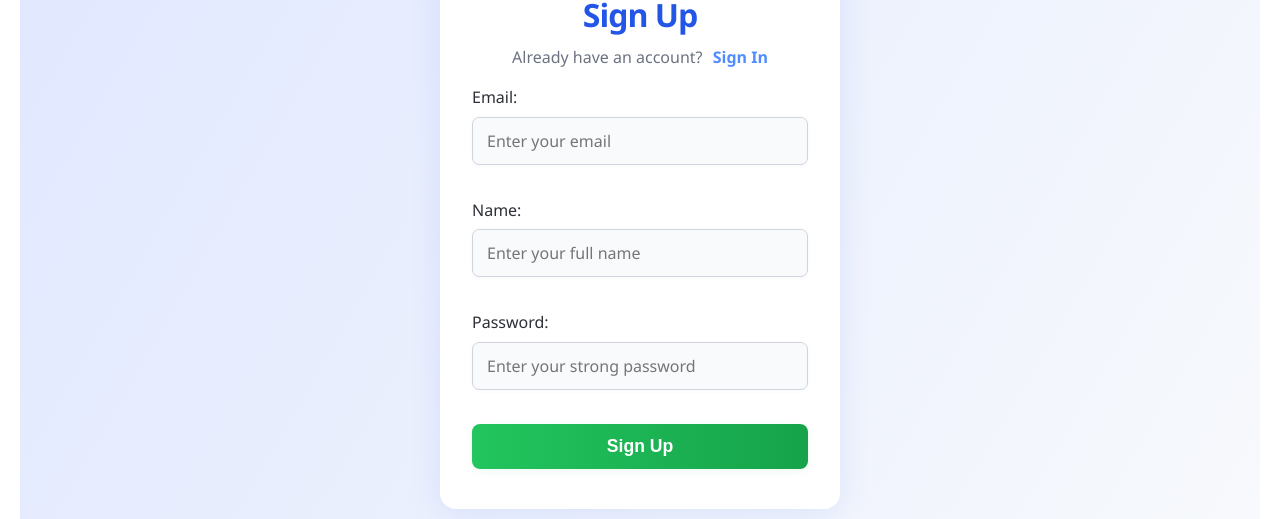
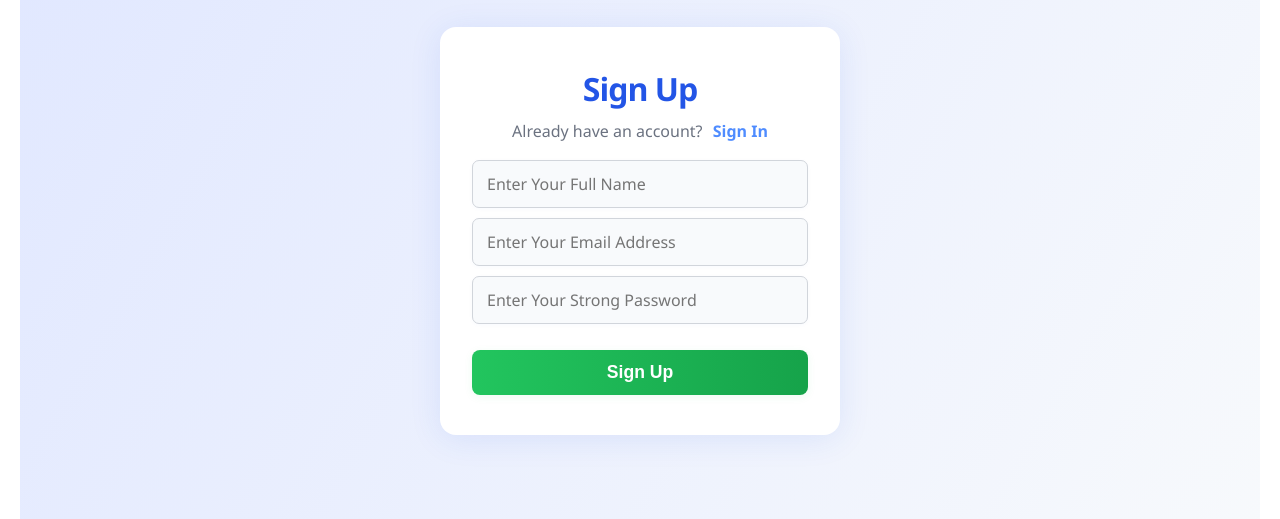
Before and after one commit to DharmiKhambhadiya/Blog-writing-using-React, a React (Vite) app: page /signup in a window 1280 px wide. Shown: the part 261-780 px from the top of the page. Built offline with nearby package versions, Linux system fonts and the light colour scheme; no server answers.

Commit message:
Fix:issue in sign up

```diff
--- a/src/components/css/login.css
+++ b/src/components/css/login.css
@@ -66,14 +66,14 @@
   width: 100%;
   display: flex;
   flex-direction: column;
-  gap: 18px;
+  /* gap: 18px; */
 }
 
 .input-group {
   width: 100%;
   display: flex;
   flex-direction: column;
-  gap: 6px;
+  /* gap: 6px; */
 }
 
 .input-field {
@@ -108,6 +108,7 @@
   cursor: pointer;
   transition: background 0.2s, transform 0.15s, box-shadow 0.2s;
   box-shadow: 0 2px 8px rgba(79, 140, 255, 0.08);
+  margin-top: 16px;
 }
 
 .login-btn:hover,
--- a/src/components/css/signup.css
+++ b/src/components/css/signup.css
@@ -70,7 +70,7 @@
   width: 100%;
   display: flex;
   flex-direction: column;
-  gap: 16px;
+  /* gap: 16px;  */
 }
 
 .signup-btn {
@@ -85,6 +85,7 @@
   cursor: pointer;
   transition: background 0.2s, transform 0.15s, box-shadow 0.2s;
   box-shadow: 0 2px 8px rgba(34, 197, 94, 0.08);
+  margin-top: 16px;
 }
 
 .signup-btn:hover,
@@ -99,7 +100,7 @@
   display: flex;
   flex-direction: column;
   gap: 6px;
-  margin-bottom: 18px;
+  margin-bottom: 10px;
 }
 
 .input-field {
--- a/src/components/signup.jsx
+++ b/src/components/signup.jsx
@@ -63,9 +63,21 @@ function Signupcomponent() {
 
         <form onSubmit={handleSubmit(signin)} className="signup-form">
           <Input
-            label="Email:"
+            type="text"
+            placeholder="Enter Your Full Name"
+            {...register("name", {
+              required: "Name is required",
+              minLength: {
+                value: 2,
+                message: "Name must be at least 2 characters",
+              },
+            })}
+          />
+          {errors.name && <p className="field-error">{errors.name.message}</p>}
+
+          <Input
             type="email"
-            placeholder="Enter your email"
+            placeholder="Enter Your Email Address"
             {...register("email", {
               required: "Email is required",
               validate: (value) =>
@@ -78,23 +90,8 @@ function Signupcomponent() {
           )}
 
           <Input
-            label="Name:"
-            type="text"
-            placeholder="Enter your full name"
-            {...register("name", {
-              required: "Name is required",
-              minLength: {
-                value: 2,
-                message: "Name must be at least 2 characters",
-              },
-            })}
-          />
-          {errors.name && <p className="field-error">{errors.name.message}</p>}
-
-          <Input
-            label="Password:"
             type="password"
-            placeholder="Enter your strong password"
+            placeholder="Enter Your Strong Password"
             {...register("password", {
               required: "Password is required",
               validate: (value) =>
```
